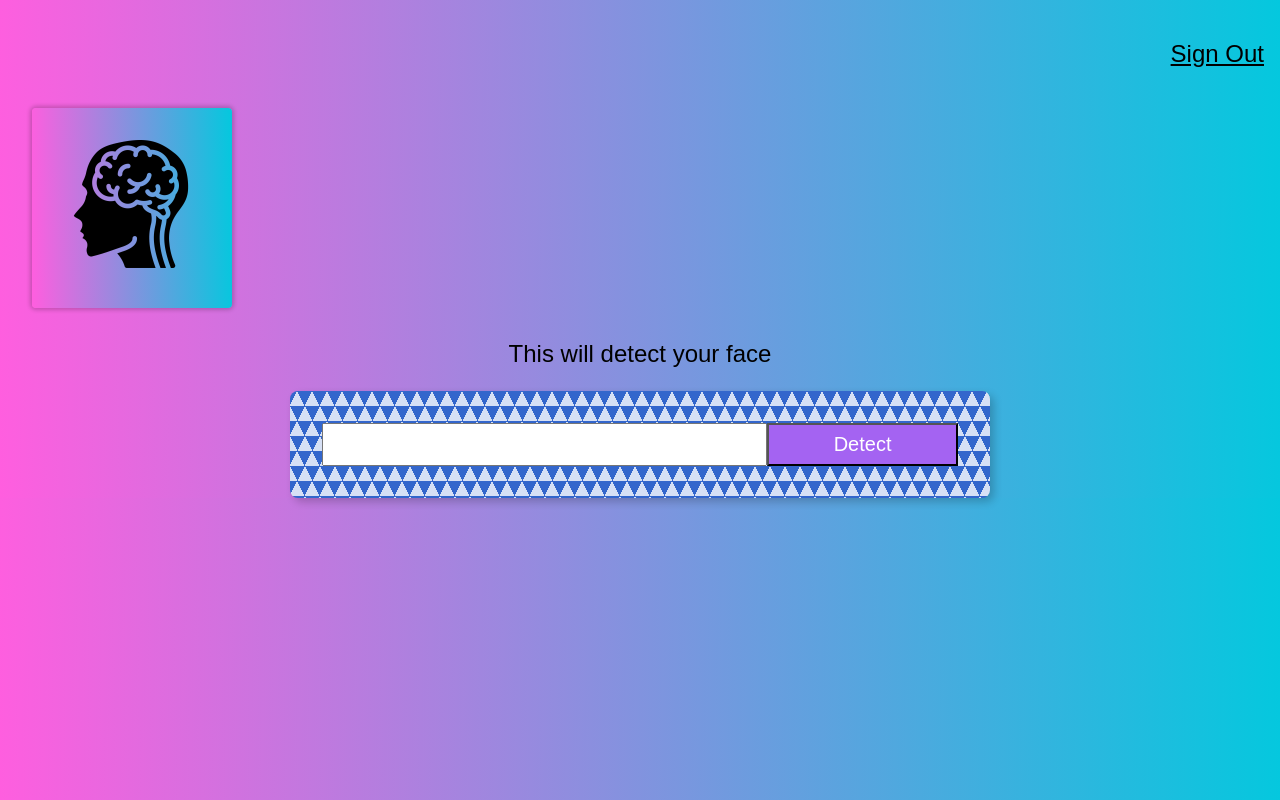
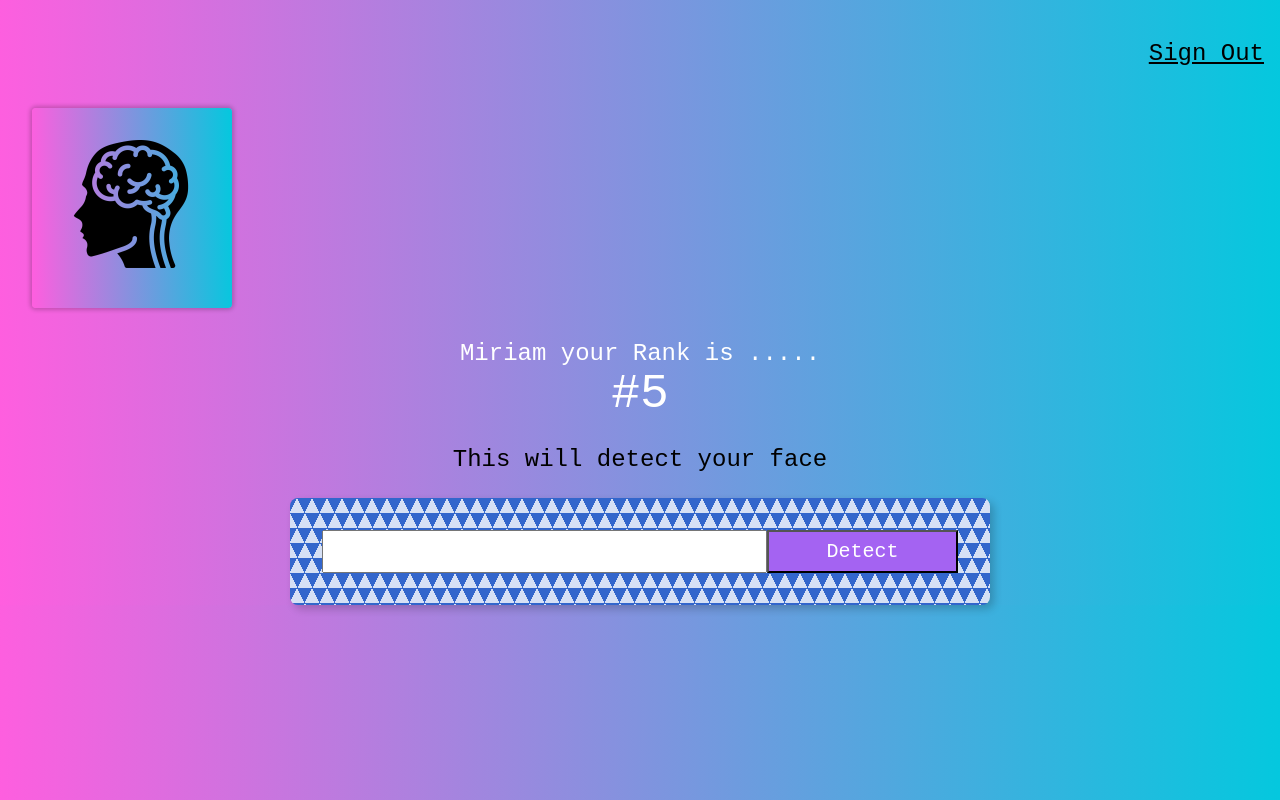
Before and after one commit to miriamnaki/facialDetect, a React (Create React App) app: page / in a window 1280 px wide. Built offline with nearby package versions, Linux system fonts and the light colour scheme.

Commit message:
add rank component

```diff
--- a/package.json
+++ b/package.json
@@ -10,7 +10,9 @@
     "react-dom": "^18.2.0",
     "react-parallax-tilt": "^1.7.43",
     "react-scripts": "^5.0.1",
+    "react-tsparticles": "^2.1.3",
     "tachyons": "^4.12.0",
+    "tsparticles-engine": "^2.1.3",
     "web-vitals": "^2.1.4"
   },
   "scripts": {
--- a/src/App.js
+++ b/src/App.js
@@ -2,15 +2,22 @@
 import Navigation from './components/Navigation/Navigation';
 import Logo from './components/Logo/Logo';
 import ImageLinkForm from './components/ImageLinkForm/ImageLinkForm';
+import Rank from './components/Rank/Rank';
+import Particles from 'react-tsparticles';
 import 'tachyons';
 
 function App() {
   return (
     <div className="App">
-      <Navigation/>
-      <Logo/>
-      <ImageLinkForm/>
-      {/* <FaceRecognition/> */}
+      {/* <Particles> */}
+        <Navigation/>
+        <Logo/>
+        <Rank/>
+        <ImageLinkForm/>
+        {/* <FaceRecognition/> */}
+
+      {/* </Particles> */}
+
 
 
 
--- /dev/null
+++ b/src/components/Rank/Rank.js
@@ -0,0 +1,18 @@
+import React from 'react'
+
+const Rank = () => {
+  return (
+    <div>
+      <div className='white f3'>
+        {'Miriam your Rank is  .....'}
+      </div>
+      <div className='white f1'>
+        {'#5'}
+
+      </div>
+
+    </div>
+  )
+}
+
+export default Rank
--- a/src/index.css
+++ b/src/index.css
@@ -1,7 +1,7 @@
 body {
   margin: 0;
   padding: 0;
-  font-family: sans-serif;
+  font-family: 'Courier New', Courier, monospace;
   background: linear-gradient(89deg, #FF5EDF 0%, #04C8DE );
 }
 button {
```
Also changed, not shown: 1 other file (tests, documents, lock files or other folders).
